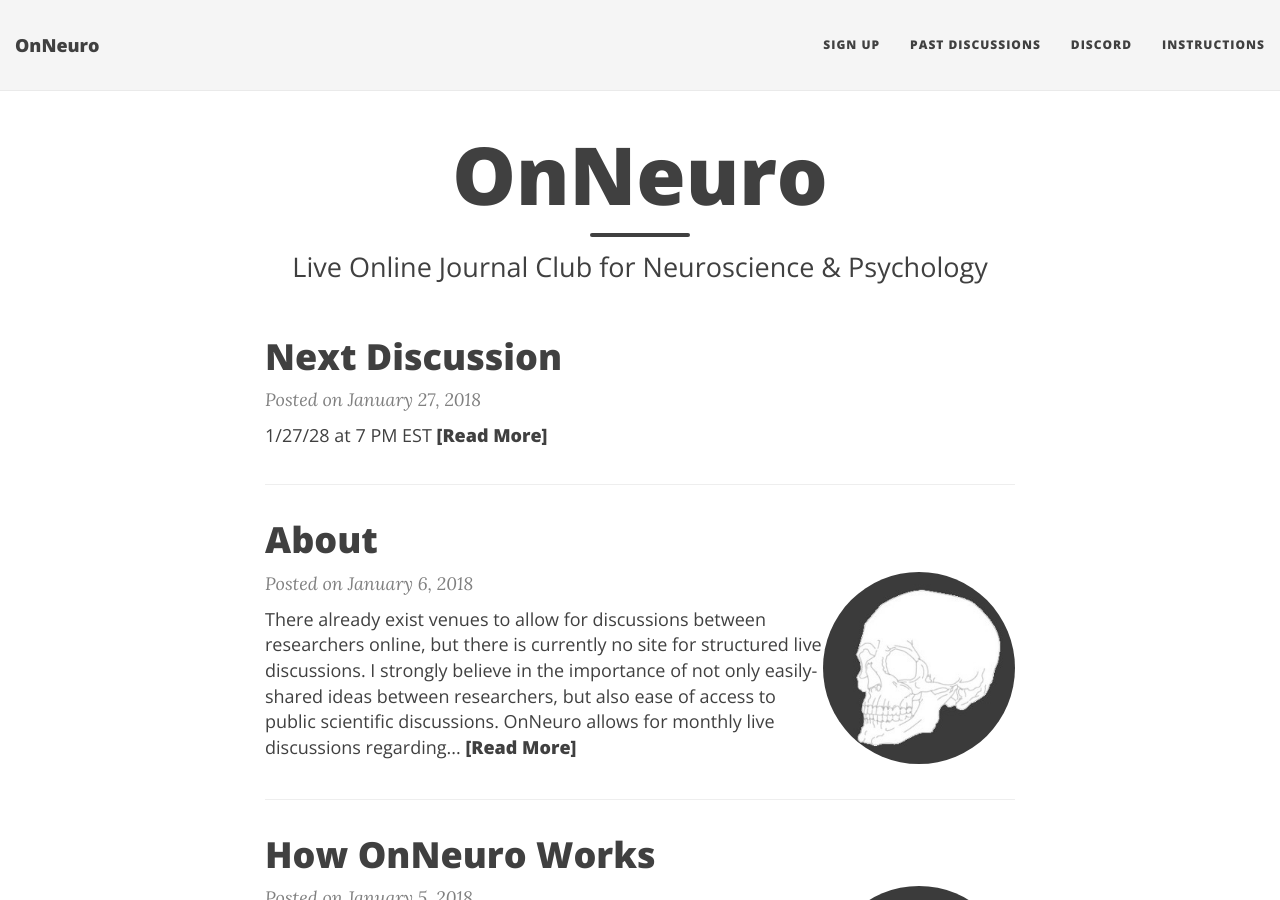
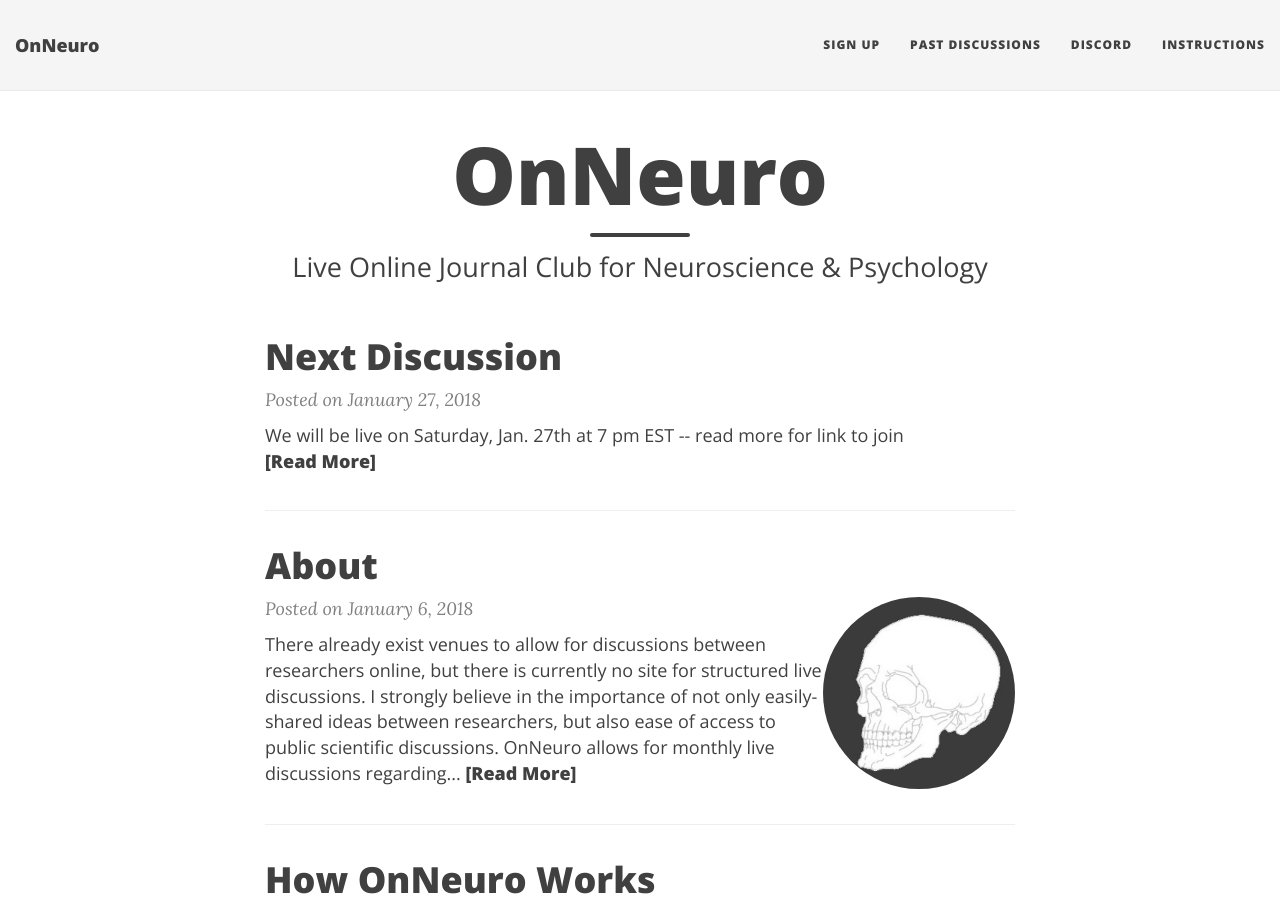
Before and after one commit to OnNeuro/onneuro.github.io, a Jekyll site: the page built from index.html, in a window 1280 px wide and 900 px high. Built offline with Jekyll 4.4.1, drawn with Linux system fonts in a browser that asks for light colours; nearby versions of some CDN libraries; the list of posts is cut into pages by our own code.

Commit message:
Update 2018-01-27-Live.md

```diff
--- a/_posts/2018-01-27-Live.md
+++ b/_posts/2018-01-27-Live.md
@@ -1,7 +1,7 @@
 ---
 layout: post
 title: Next Discussion
-excerpt: 1/27/28 at 7 PM EST
+excerpt: We will be live on Saturday, Jan. 27th at 7 pm EST -- read more for link to join
 ---
 
 ## We will be live on Saturday, Jan. 27th at 7 pm EST:
```
